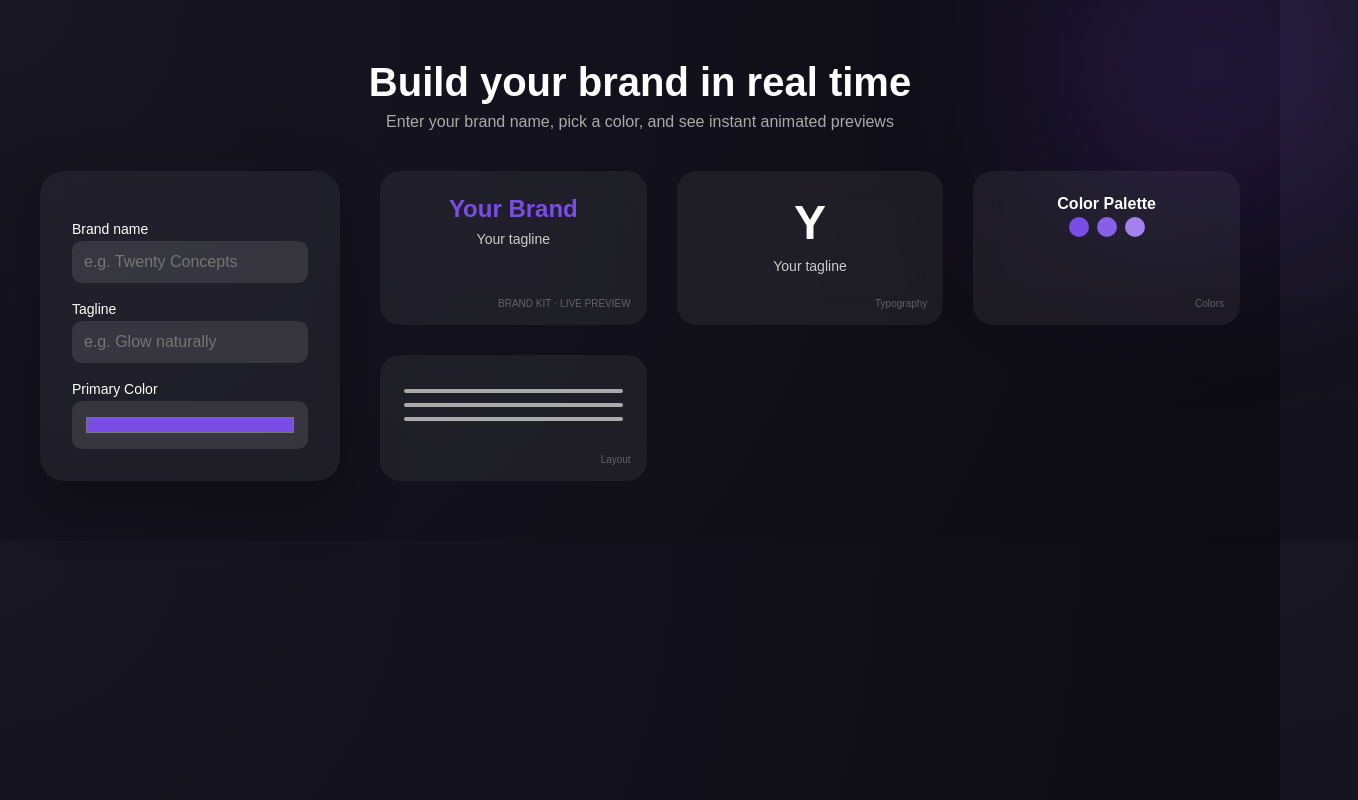
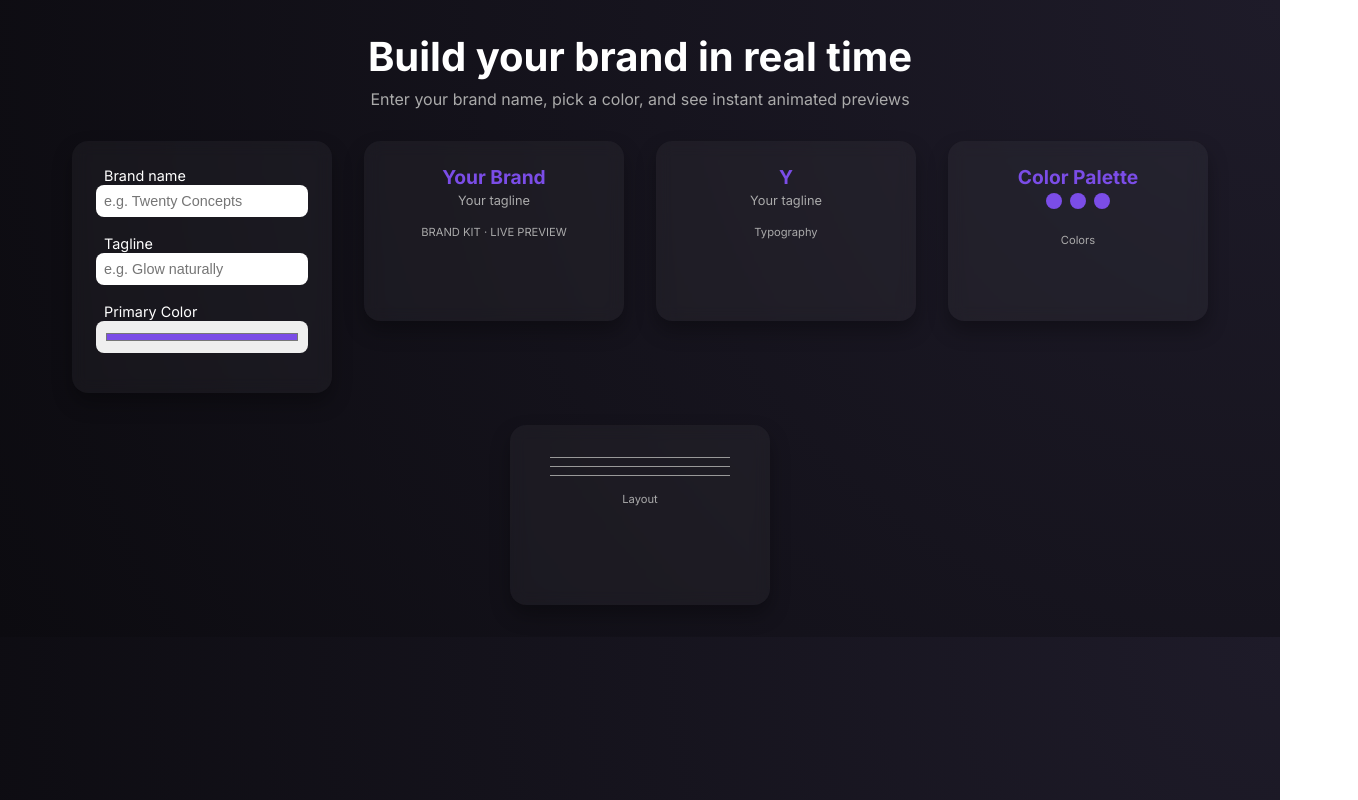
Before and after one commit to Cadeisr/brand-kit-preview, a plain HTML site: page index.html in a window 1280 px wide. Shown: the whole page, 1358 px wide, since content can reach past the window. Drawn offline with nearby package versions, Linux system fonts and the light colour scheme.

Commit message:
Update index.html

```diff
--- a/index.html
+++ b/index.html
@@ -1,239 +1,178 @@
 <!DOCTYPE html>
 <html lang="en">
 <head>
-  <meta charset="UTF-8" />
-  <meta name="viewport" content="width=device-width, initial-scale=1.0" />
-  <title>Animated Brand Kit Preview</title>
+  <meta charset="UTF-8">
+  <meta name="viewport" content="width=device-width, initial-scale=1.0">
+  <title>Brand Kit Preview</title>
+  <link rel="stylesheet" href="https://cdnjs.cloudflare.com/ajax/libs/font-awesome/6.0.0-beta3/css/all.min.css">
+  <link href="https://fonts.googleapis.com/css2?family=Inter:wght@400;700&display=swap" rel="stylesheet">
+  <script src="https://cdnjs.cloudflare.com/ajax/libs/animejs/3.2.1/anime.min.js"></script>
   <style>
     :root {
-      --brand: #7b4de7;
+      --brand-color: #7B4DE7;
     }
-    * { box-sizing: border-box; margin: 0; padding: 0; }
+    * {
+      margin: 0; padding: 0; box-sizing: border-box;
+    }
     body {
-      font-family: 'DM Sans', sans-serif;
-      background: radial-gradient(circle at top left, #181623, #0c0b12);
-      color: white;
-      overflow-x: hidden;
-      padding: 60px 20px;
+      background: radial-gradient(circle at top right, #1e1b29, #0c0b10);
+      font-family: 'Inter', sans-serif;
+      color: #fff;
+      padding: 2rem;
+      display: flex;
+      flex-direction: column;
+      align-items: center;
     }
-    h1, p { text-align: center; }
-    h1 { font-size: 2.5rem; margin-bottom: 8px; }
-    p { color: #aaa; margin-bottom: 40px; }
-
-    .layout {
+    h1 {
+      font-size: 2.5rem;
+      margin-bottom: 0.5rem;
+      animation: fadeIn 0.8s ease forwards;
+    }
+    p {
+      color: #aaa;
+      margin-bottom: 2rem;
+      animation: fadeIn 0.8s ease 0.2s forwards;
+    }
+    .container {
       display: flex;
       flex-wrap: wrap;
-      gap: 40px;
+      gap: 2rem;
       justify-content: center;
       max-width: 1200px;
-      margin: auto;
     }
-
-    .sidebar {
-      background: rgba(255,255,255,0.05);
-      backdrop-filter: blur(12px);
-      padding: 32px;
-      border-radius: 24px;
-      box-shadow: 0 20px 60px rgba(0,0,0,0.3);
-      width: 300px;
-      position: sticky;
-      top: 60px;
-      height: fit-content;
+    .form-panel, .card {
+      background: rgba(255, 255, 255, 0.04);
+      backdrop-filter: blur(8px);
+      border-radius: 1rem;
+      padding: 1.5rem;
+      box-shadow: 0 10px 20px rgba(0,0,0,0.3);
+      width: 260px;
+      animation: fadeZoomIn 0.6s ease forwards;
     }
-    .sidebar label {
-      display: block;
-      margin-top: 18px;
-      margin-bottom: 4px;
-      font-size: 14px;
+    .form-panel input, .form-panel label {
+      width: 100%;
+      margin-bottom: 1rem;
+      font-size: 0.9rem;
+      padding: 0.5rem;
+      border-radius: 8px;
+      border: none;
     }
-    .sidebar input {
-      width: 100%;
-      padding: 12px;
-      border-radius: 10px;
-      border: none;
-      font-size: 16px;
-      background: rgba(255,255,255,0.1);
-      color: white;
-    }
-    .sidebar input[type="color"] {
-      height: 48px;
+    .form-panel input[type="color"] {
+      height: 2rem;
       cursor: pointer;
     }
-
-    .grid {
-      display: grid;
-      grid-template-columns: repeat(auto-fill, minmax(240px, 1fr));
-      gap: 30px;
-      flex: 1;
-      position: relative;
+    .card {
+      height: 180px;
+      text-align: center;
+      transition: transform 0.3s ease, box-shadow 0.3s ease;
     }
-    .card {
-      background: rgba(255,255,255,0.06);
-      backdrop-filter: blur(16px);
-      border-radius: 20px;
-      padding: 24px;
-      text-align: center;
-      transform: translateY(60px);
-      opacity: 0;
-      animation: fadeInUp 0.8s ease forwards;
+    .card:hover {
+      transform: translateY(-6px) rotateX(2deg);
+      box-shadow: 0 12px 30px rgba(0,0,0,0.4);
     }
-    .card:nth-child(1) { animation-delay: 0.2s; }
-    .card:nth-child(2) { animation-delay: 0.4s; }
-    .card:nth-child(3) { animation-delay: 0.6s; }
-    .card:nth-child(4) { animation-delay: 0.8s; }
-    .card:hover {
-      transform: translateY(-4px) rotateX(1deg) rotateY(-1deg);
-      box-shadow: 0 12px 24px rgba(0,0,0,0.3);
+    .card h3 {
+      font-size: 1.2rem;
+      color: var(--brand-color);
     }
-
-    @keyframes fadeInUp {
-      to {
-        transform: translateY(0);
-        opacity: 1;
-      }
+    .card small {
+      font-size: 0.8rem;
+      color: #aaa;
     }
-
-    .brand-name {
-      font-size: 24px;
-      font-weight: 700;
-      color: var(--brand);
+    .palette span {
+      display: inline-block;
+      width: 1rem;
+      height: 1rem;
+      margin: 0.25rem;
+      background-color: var(--brand-color);
+      border-radius: 50%;
+      transition: transform 0.3s ease;
     }
-    .tagline { font-size: 14px; color: #ccc; margin-top: 8px; }
-    .palette-dot {
-      display: inline-block;
-      width: 20px;
-      height: 20px;
-      margin: 4px;
-      border-radius: 50%;
-      background: var(--brand);
-      animation: pulse 0.4s;
+    .palette span:hover {
+      transform: scale(1.3);
     }
-
-    .lines div {
-      width: 100%;
-      height: 4px;
-      margin: 10px 0;
-      background: #aaa;
-      border-radius: 4px;
+    @keyframes fadeIn {
+      from { opacity: 0; transform: translateY(20px); }
+      to { opacity: 1; transform: translateY(0); }
     }
-
-    .watermark {
-      position: absolute;
-      bottom: 16px;
-      right: 16px;
-      font-size: 10px;
-      opacity: 0.3;
-    }
-
-    .blur-blob {
-      position: absolute;
-      top: -100px;
-      right: -100px;
-      width: 300px;
-      height: 300px;
-      background: var(--brand);
-      filter: blur(100px);
-      opacity: 0.2;
-      animation: blobMove 12s infinite ease-in-out alternate;
-      z-index: -1;
-    }
-
-    @keyframes blobMove {
-      0% { transform: translate(0, 0); }
-      100% { transform: translate(-60px, 40px); }
-    }
-
-    @keyframes pulse {
-      0% { transform: scale(1); opacity: 1; }
-      50% { transform: scale(1.2); opacity: 0.5; }
-      100% { transform: scale(1); opacity: 1; }
+    @keyframes fadeZoomIn {
+      0% { opacity: 0; transform: scale(0.95); }
+      100% { opacity: 1; transform: scale(1); }
     }
   </style>
 </head>
 <body>
-  <div class="blur-blob"></div>
   <h1>Build your brand in real time</h1>
   <p>Enter your brand name, pick a color, and see instant animated previews</p>
 
-  <div class="layout">
-    <div class="sidebar">
-      <label>Brand name</label>
-      <input type="text" id="brand" placeholder="e.g. Twenty Concepts" />
-
-      <label>Tagline</label>
-      <input type="text" id="tagline" placeholder="e.g. Glow naturally" />
-
-      <label>Primary Color</label>
-      <input type="color" id="color" value="#7b4de7" />
+  <div class="container">
+    <div class="form-panel">
+      <label for="brand">Brand name</label>
+      <input id="brand" type="text" placeholder="e.g. Twenty Concepts">
+      <label for="tagline">Tagline</label>
+      <input id="tagline" type="text" placeholder="e.g. Glow naturally">
+      <label for="color">Primary Color</label>
+      <input id="color" type="color" value="#7B4DE7">
     </div>
 
-    <div class="grid">
-      <div class="card">
-        <div class="brand-name" id="brandPreview">Your Brand</div>
-        <div class="tagline" id="taglinePreview">Your tagline</div>
-        <div class="watermark">BRAND KIT · LIVE PREVIEW</div>
-      </div>
-      <div class="card">
-        <div style="font-size: 48px; font-weight: 600;" id="initialPreview">T</div>
-        <div class="tagline" id="fontTagline">Your tagline</div>
-        <div class="watermark">Typography</div>
-      </div>
-      <div class="card">
-        <div><strong>Color Palette</strong></div>
-        <div id="palettePreview">
-          <span class="palette-dot"></span>
-          <span class="palette-dot"></span>
-          <span class="palette-dot"></span>
-        </div>
-        <div class="watermark">Colors</div>
-      </div>
-      <div class="card">
-        <div class="lines">
-          <div></div><div></div><div></div>
-        </div>
-        <div class="watermark">Layout</div>
-      </div>
+    <div class="card">
+      <h3 id="logo-preview">Your Brand</h3>
+      <small id="tagline-preview">Your tagline</small>
+      <p style="font-size: 0.7rem; margin-top: 1rem;">BRAND KIT · LIVE PREVIEW</p>
+    </div>
+    <div class="card">
+      <h3 id="font-preview">Y</h3>
+      <small id="font-tag">Your tagline</small>
+      <p style="font-size: 0.7rem; margin-top: 1rem;">Typography</p>
+    </div>
+    <div class="card palette">
+      <h3>Color Palette</h3>
+      <span></span><span></span><span></span>
+      <p style="font-size: 0.7rem; margin-top: 1rem;">Colors</p>
+    </div>
+    <div class="card">
+      <div style="height: 1px; background: #999; margin: 0.5rem 1rem;"></div>
+      <div style="height: 1px; background: #999; margin: 0.5rem 1rem;"></div>
+      <div style="height: 1px; background: #999; margin: 0.5rem 1rem;"></div>
+      <p style="font-size: 0.7rem; margin-top: 1rem;">Layout</p>
     </div>
   </div>
 
   <script>
-    const brand = document.getElementById('brand');
-    const tagline = document.getElementById('tagline');
-    const color = document.getElementById('color');
+    const brandInput = document.getElementById("brand");
+    const taglineInput = document.getElementById("tagline");
+    const colorInput = document.getElementById("color");
 
-    function update() {
-      const name = brand.value || 'Your Brand';
-      const sub = tagline.value || 'Your tagline';
-      const hex = color.value;
+    const logo = document.getElementById("logo-preview");
+    const tagline = document.getElementById("tagline-preview");
+    const fontTag = document.getElementById("font-tag");
+    const fontLetter = document.getElementById("font-preview");
+    const colorDots = document.querySelectorAll(".palette span");
 
-      document.getElementById('brandPreview').textContent = name;
-      document.getElementById('taglinePreview').textContent = sub;
-      document.getElementById('fontTagline').textContent = sub;
-      document.getElementById('initialPreview').textContent = name.charAt(0).toUpperCase();
-      document.documentElement.style.setProperty('--brand', hex);
+    function updateUI() {
+      const brand = brandInput.value || "Your Brand";
+      const tag = taglineInput.value || "Your tagline";
+      const color = colorInput.value || "#7B4DE7";
+      logo.textContent = brand;
+      tagline.textContent = tag;
+      fontTag.textContent = tag;
+      fontLetter.textContent = brand.charAt(0).toUpperCase();
+      document.documentElement.style.setProperty('--brand-color', color);
+      colorDots.forEach(dot => dot.style.backgroundColor = color);
 
-      const palette = document.getElementById('palettePreview');
-      palette.innerHTML = '';
-      [0, 10, 30].forEach(p => {
-        const dot = document.createElement('span');
-        dot.className = 'palette-dot';
-        dot.style.background = shade(hex, p);
-        palette.appendChild(dot);
+      anime({
+        targets: ['.card'],
+        scale: [0.95, 1],
+        opacity: [0.7, 1],
+        delay: anime.stagger(100),
+        duration: 500,
+        easing: 'easeOutQuad'
       });
     }
 
-    function shade(hex, percent) {
-      const f = parseInt(hex.slice(1),16);
-      const t = percent < 0 ? 0 : 255;
-      const p = Math.abs(percent)/100;
-      const R = f>>16, G = f>>8&0x00FF, B = f&0x0000FF;
-      return `rgb(${(1-p)*R+p*t},${(1-p)*G+p*t},${(1-p)*B+p*t})`;
-    }
-
-    brand.addEventListener('input', update);
-    tagline.addEventListener('input', update);
-    color.addEventListener('input', update);
-    update();
+    brandInput.addEventListener("input", updateUI);
+    taglineInput.addEventListener("input", updateUI);
+    colorInput.addEventListener("input", updateUI);
+    window.onload = updateUI;
   </script>
 </body>
 </html>
```
